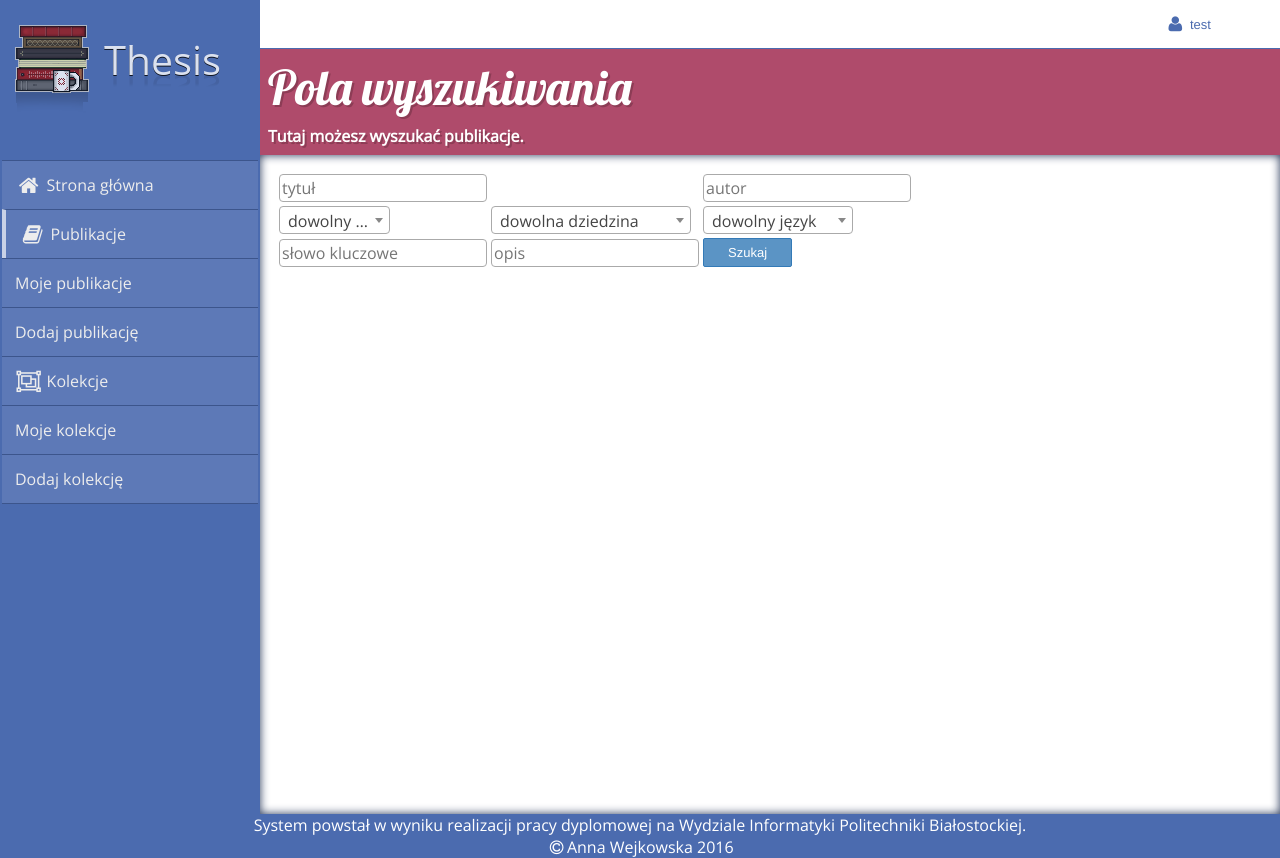
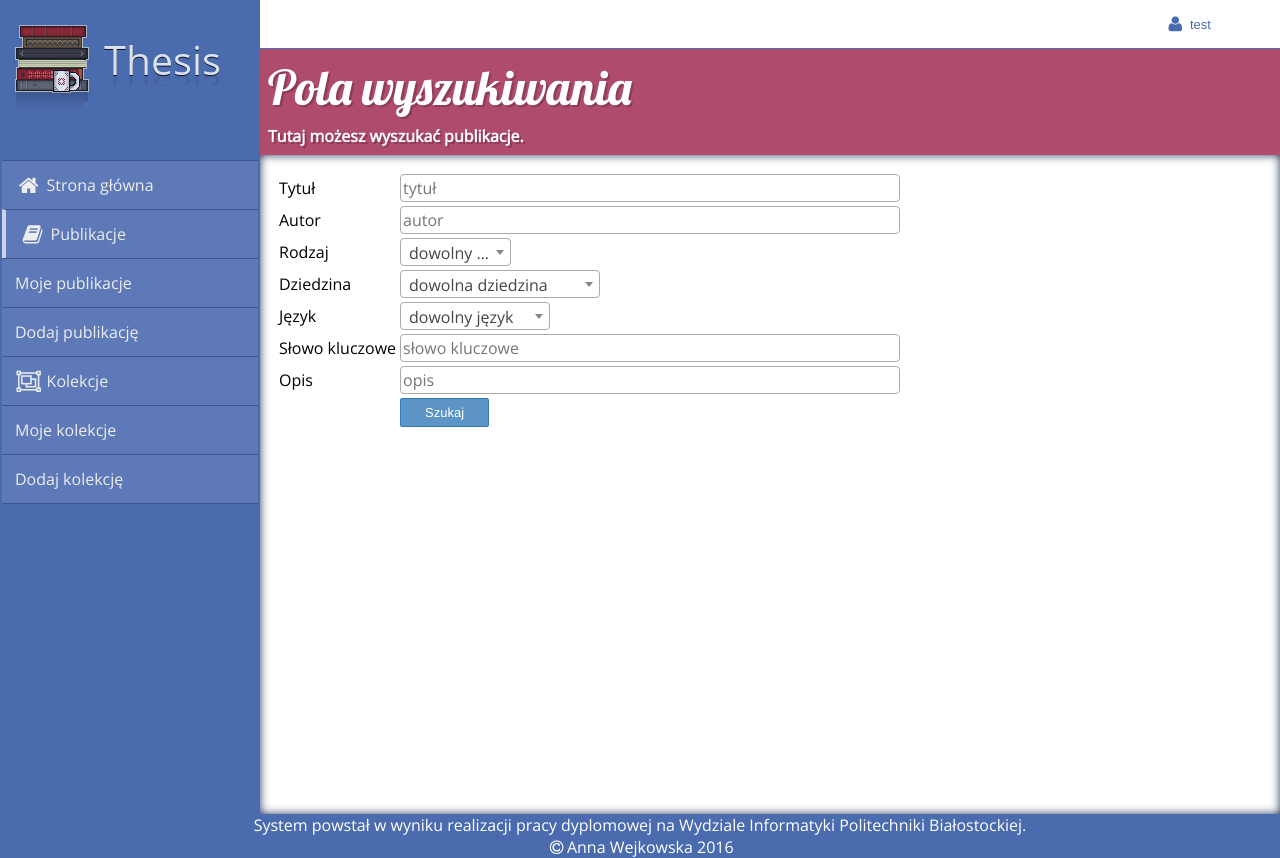
Before and after one commit to awejkowska/thesis, a Django app: template InzApp/templates/InzApp/pola_wyszukiwania.html in a window 1280 px wide. Run offline with Django 3.2, Linux system fonts and the light colour scheme; data comes from the database, SQL or seed files in the repository; the template is opened without the code that fills it: values that come from a table or form of the project are taken from there, most other values are stand-ins (such as "Sample title", 1, 10 or a date in 2020); parts of the project's set-up code (start-up, migrations or seed data) failed here and were passed over; some libraries are stand-ins or nearby versions.

Commit message:
edit pola wyszukiwania

```diff
--- a/InzApp/templates/InzApp/pola_wyszukiwania.html
+++ b/InzApp/templates/InzApp/pola_wyszukiwania.html
@@ -36,14 +36,19 @@
 		<table>
 			<form action="{% url 'wyniki_wyszukiwania' %}" method="POST" target="_blank">
 				<tr>
-					<td colspan="2">
-						<input type="text" placeholder="tytuł" name="p_tytul" />
-					</td>
+					<td>Tytuł</td>
 					<td>
-						<input type="text" placeholder="autor" name="p_autor" />
+						<input type="text" placeholder="tytuł" name="p_tytul" style="width: 500px;" />
 					</td>
 				</tr>
 				<tr>
+					<td>Autor</td>
+					<td>
+						<input type="text" placeholder="autor" name="p_autor" style="width: 500px;" />
+					</td>
+				</tr>
+				<tr>
+					<td>Rodzaj</td>
 					<td>
 						<select name="p_rodzaj" id="p_rodzaj">
 						<option value="dowolny">dowolny rodzaj</option>
@@ -52,6 +57,9 @@
 						{% endfor %}
 						</select>
 					</td>
+				</tr>
+				<tr>
+					<td>Dziedzina</td>
 					<td>
 						<select name="p_dziedzina" id="p_dziedzina" style="width: 200px;">
 						<option value="dowolny">dowolna dziedzina</option>
@@ -60,6 +68,9 @@
 						{% endfor %}
 						</select>
 					</td>
+				</tr>
+				<tr>
+					<td>Język</td>
 					<td>
 						<select name="p_jezyk" id="p_jezyk" style="width: 150px;">
 						<option value="dowolny">dowolny język</option>
@@ -70,12 +81,19 @@
 					</td>
 				</tr>
 				<tr>
+					<td>Słowo kluczowe</td>
 					<td>
-						<input type="text" placeholder="słowo kluczowe" name="p_kluczowe" />
+						<input type="text" placeholder="słowo kluczowe" name="p_kluczowe" style="width: 500px;" />
 					</td>
+				</tr>
+				<tr>
+					<td>Opis</td>
 					<td>
-						<input type="text" placeholder="opis" name="p_opis" />
+						<input type="text" placeholder="opis" name="p_opis" style="width: 500px;" />
 					</td>
+				</tr>
+				<tr>
+					<td></td>
 					<td>
 						<input type="submit" class="primary" value="Szukaj" />
 					</td>
```
